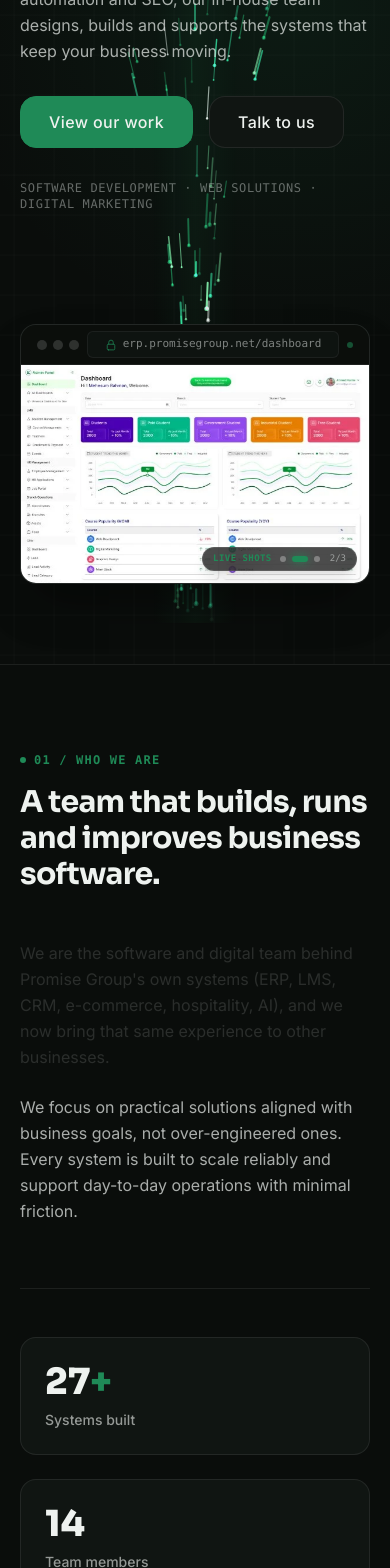
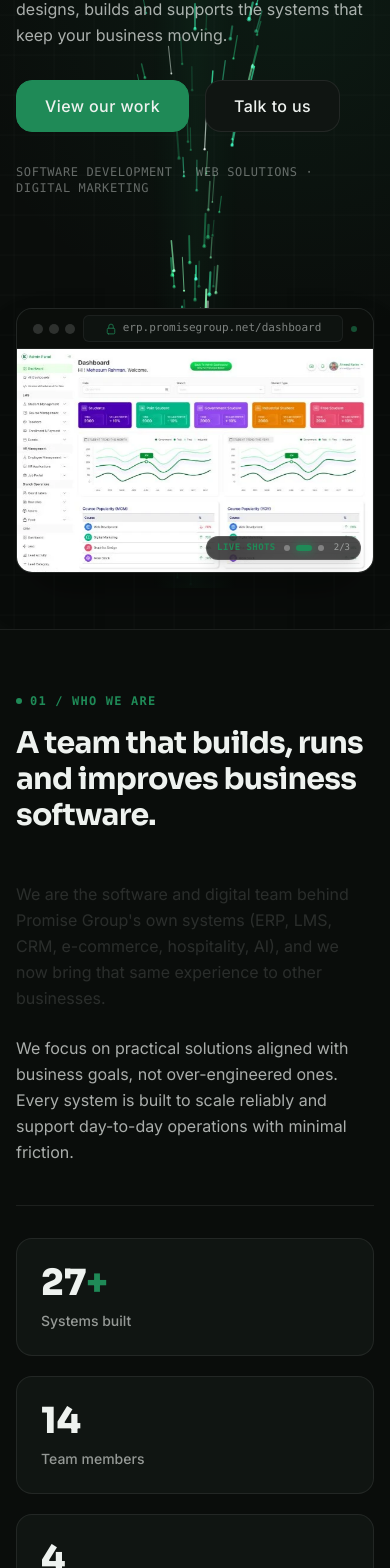
Before and after one commit to anoshione/web-team-portfolio, a Next.js app: page / in a window 390 px wide. Shown: the part 432-2000 px from the top of the page. Built offline with nearby package versions, Linux system fonts and the light colour scheme; no server answers.

Commit message:
feat: add portfolio section and animation components with data files

```diff
--- a/src/components/animation/ProjectGridAnimation.tsx
+++ b/src/components/animation/ProjectGridAnimation.tsx
@@ -95,7 +95,7 @@ export function ProjectGridAnimation({ children }: ProjectGridAnimationProps) {
   return (
     <div
       ref={gridRef}
-      className="mt-16 grid grid-cols-1 gap-6 lg:grid-cols-12 lg:gap-8 lg:[&_[data-project-tile]]:cursor-none"
+      className="mt-10 sm:mt-12 grid grid-cols-1 gap-6 lg:grid-cols-12 lg:gap-8 lg:[&_[data-project-tile]]:cursor-none"
       data-project-grid
     >
       {children}
--- a/src/components/sections/CtaBanner.tsx
+++ b/src/components/sections/CtaBanner.tsx
@@ -9,7 +9,7 @@ export function CtaBanner() {
   const mailtoAddress = siteConfig.contact.email.replace(/[\[\]]/g, "");
 
   return (
-    <section id="contact" className="scroll-mt-20 py-20 sm:py-28 lg:py-32 bg-bg overflow-hidden">
+    <section id="contact" className="scroll-mt-20 py-14 sm:py-18 lg:py-20 bg-bg overflow-hidden">
       <Container size="wide">
         {/* Full-width rounded block with green accent - Expanding container animation */}
         <CtaBannerAnimation>
--- a/src/components/sections/Group.tsx
+++ b/src/components/sections/Group.tsx
@@ -8,7 +8,7 @@ import { GroupListAnimation } from "@/components/animation/GroupListAnimation";
 
 export function Group() {
   return (
-    <section id="group" className="scroll-mt-20 border-t border-white/[0.08] py-20 sm:py-28 lg:py-32 bg-bg">
+    <section id="group" className="scroll-mt-20 border-t border-white/[0.08] py-14 sm:py-18 lg:py-20 bg-bg">
       <Container size="wide">
         <div className="max-w-3xl">
           <Reveal>
--- a/src/components/sections/Hero.tsx
+++ b/src/components/sections/Hero.tsx
@@ -11,7 +11,7 @@ import { ParticleFlow } from "@/components/animation/ParticleFlow";
 
 export function Hero() {
   return (
-    <section className="relative overflow-hidden pt-12 pb-20 sm:pt-20 sm:pb-32 lg:pt-28 lg:pb-36">
+    <section className="relative overflow-hidden pt-8 pb-14 sm:pt-14 sm:pb-20 lg:pt-18 lg:pb-24">
       {/* 3D Animated Particle Flow - Reversed Trumpet Shape Confined to Hero */}
       <ParticleFlow />
 
--- a/src/components/sections/Projects.tsx
+++ b/src/components/sections/Projects.tsx
@@ -13,7 +13,7 @@ export function Projects() {
   const otherProjects = featuredProjects.filter((p) => p.slug !== "promise-erp");
 
   return (
-    <section id="projects" className="scroll-mt-20 border-t border-white/[0.08] py-20 sm:py-28 lg:py-32 bg-bg">
+    <section id="projects" className="scroll-mt-20 border-t border-white/[0.08] py-14 sm:py-18 lg:py-20 bg-bg">
       <Container size="wide">
         <div className="max-w-3xl">
           <Reveal>
--- a/src/components/sections/Trust.tsx
+++ b/src/components/sections/Trust.tsx
@@ -8,7 +8,7 @@ import { memberOrganizations } from "@/data/trust";
 
 export function Trust() {
   return (
-    <section id="trust" className="scroll-mt-20 border-t border-white/[0.08] py-20 sm:py-28 lg:py-32 bg-surface overflow-hidden">
+    <section id="trust" className="scroll-mt-20 border-t border-white/[0.08] py-14 sm:py-18 lg:py-20 bg-surface overflow-hidden">
       <Container size="wide">
         <div className="max-w-3xl">
           <Reveal>
@@ -31,7 +31,7 @@ export function Trust() {
       </Container>
 
       {/* Infinite Velocity-Linked Marquee of Real Member & Partner Logos */}
-      <div className="mt-12 w-full">
+      <div className="mt-8 sm:mt-10 w-full">
         <Marquee duration={28} className="py-2">
           {memberOrganizations.map((org) => {
             const card = (
@@ -72,7 +72,7 @@ export function Trust() {
       <Container size="wide">
         {/* Beneath short line */}
         <Reveal delay={0.15}>
-          <div className="mt-10 flex flex-wrap items-center justify-between gap-4 border-t border-white/[0.06] pt-6 font-mono text-xs text-ink/50">
+          <div className="mt-8 flex flex-wrap items-center justify-between gap-4 border-t border-white/[0.06] pt-5 font-mono text-xs text-ink/50">
             <span>Industry memberships: BASIS · NSDA · BACCO · BCS · Shomvob</span>
             <span>Public sector collaboration: Department of Youth Development</span>
           </div>
--- a/src/components/sections/WhatWeDo.tsx
+++ b/src/components/sections/WhatWeDo.tsx
@@ -7,7 +7,7 @@ import { Spotlight } from "@/components/animation/Spotlight";
 
 export function WhatWeDo() {
   return (
-    <section id="what-we-do" className="scroll-mt-20 border-t border-white/[0.08] py-20 sm:py-28 lg:py-32 bg-surface">
+    <section id="what-we-do" className="scroll-mt-20 border-t border-white/[0.08] py-14 sm:py-18 lg:py-20 bg-surface">
       <Container size="wide">
         <div className="max-w-3xl">
           <Reveal>
@@ -23,7 +23,7 @@ export function WhatWeDo() {
         </div>
 
         {/* 2x2 Technical Grid with Staggered Entrance & Spotlight Effect */}
-        <Reveal y={40} stagger={0.12} className="mt-16 grid grid-cols-1 gap-6 md:grid-cols-2 lg:gap-8">
+        <Reveal y={40} stagger={0.12} className="mt-10 sm:mt-12 grid grid-cols-1 gap-6 md:grid-cols-2 lg:gap-8">
           {services.map((service) => (
             <Spotlight
               key={service.number}
--- a/src/components/sections/WhoWeAre.tsx
+++ b/src/components/sections/WhoWeAre.tsx
@@ -8,7 +8,7 @@ import { Reveal } from "@/components/animation/Reveal";
 
 export function WhoWeAre() {
   return (
-    <section id="who-we-are" className="scroll-mt-20 border-t border-white/[0.08] py-20 sm:py-28 lg:py-32 bg-bg">
+    <section id="who-we-are" className="scroll-mt-20 border-t border-white/[0.08] py-14 sm:py-18 lg:py-20 bg-bg">
       <Container size="wide">
         <div className="grid grid-cols-1 gap-12 lg:grid-cols-12 lg:gap-16">
           {/* Left Column: Section Label & Heading */}
@@ -42,7 +42,7 @@ export function WhoWeAre() {
         </div>
 
         {/* Stats Row - Animated numerical count-up from 0 */}
-        <div className="mt-16 grid grid-cols-1 gap-6 border-t border-white/[0.08] pt-12 sm:grid-cols-3 lg:gap-8">
+        <div className="mt-10 sm:mt-12 grid grid-cols-1 gap-5 border-t border-white/[0.08] pt-8 sm:pt-10 sm:grid-cols-3 lg:gap-8">
           {/* Stat 1: Systems Built */}
           <Reveal delay={0.1}>
             <div className="rounded-2xl border border-white/[0.08] bg-surface p-6 sm:p-8 transition-colors hover:border-accent/40">
--- a/src/components/ui/Container.tsx
+++ b/src/components/ui/Container.tsx
@@ -11,7 +11,7 @@ export const Container = forwardRef<HTMLDivElement, ContainerProps>(
       <div
         ref={ref}
         className={cn(
-          "mx-auto w-full px-5 sm:px-8 md:px-12 lg:px-16",
+          "mx-auto w-full px-4 sm:px-6 md:px-8 lg:px-10",
           size === "tight" && "max-w-4xl",
           (size === "default" || size === "wide") && "max-w-[1440px]",
           className
--- a/src/data/projects.ts
+++ b/src/data/projects.ts
@@ -346,7 +346,7 @@ export const projects: Project[] = [
       "Values-grounded academic institution providing ethical leadership training, professional certifications, and community learning programs.",
     url: "https://morallearningbd.com/",
     status: "Live",
-    featured: true,
+    featured: false,
     image: "/screenshots/moral-learning-1.webp",
     images: [
       "/screenshots/moral-learning-1.webp",
```
